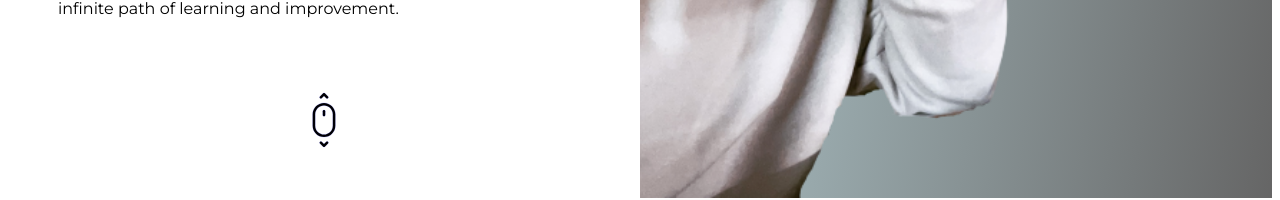
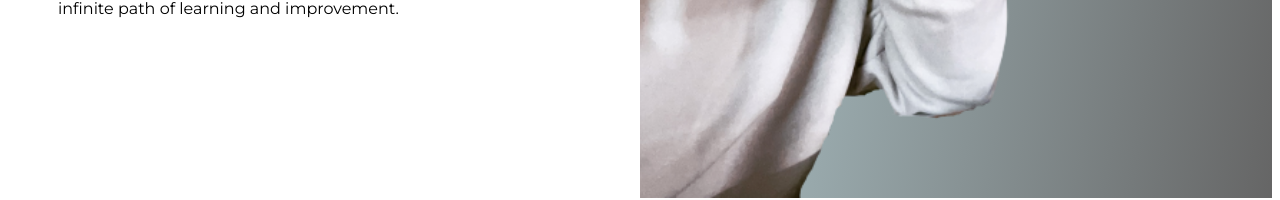
Before and after one commit to x-camacho/lexcodes, a React (Create React App) app: page / in a window 1280 px wide. Shown: the part 610-810 px from the top of the page. Built offline with nearby package versions, Linux system fonts and the light colour scheme.

Commit message:
removed mouse svg

```diff
--- a/src/components/Intro/Intro.jsx
+++ b/src/components/Intro/Intro.jsx
@@ -20,21 +20,6 @@ const Intro = () => {
                     Software Developer who uses JavaScript and React.  Stays on the infinite path of learning and improvement.
                 </p>
             </div>
-            <svg
-            width="100pt"
-            height="100pt"
-            version="1.1"
-            viewBox="0 0 752 752"
-            stroke="blue"
-            className="i-scroll"
-            xmlns="http://www.w3.org/2000/svg">
- <g>
-  <path d="m290.76 333.38v85.246c0 46.883 38.359 85.246 85.246 85.246 46.883 0 85.246-38.359 85.246-85.246l-0.003906-85.246c0-46.883-38.359-85.246-85.246-85.246-46.883 0-85.242 38.363-85.242 85.246zm85.242-66.301c36.465 0 66.301 29.836 66.301 66.301v85.246c0 36.465-29.836 66.301-66.301 66.301s-66.301-29.836-66.301-66.301v-85.246c0-36.465 29.836-66.301 66.301-66.301z"/>
-  <path d="m376 347.59c5.2109 0 9.4727-4.2617 9.4727-9.4727v-28.414c0-5.2109-4.2617-9.4727-9.4727-9.4727s-9.4727 4.2617-9.4727 9.4727v28.414c0.003906 5.2109 4.2656 9.4727 9.4727 9.4727z"/>
-  <path d="m369.37 576.8c1.8945 1.8945 4.2617 2.8398 6.6289 2.8398s4.7344-0.94531 6.6289-2.8398l23.68-23.68c3.7891-3.7891 3.7891-9.4727 0-13.262-3.7891-3.7891-9.4727-3.7891-13.262 0l-17.047 17.051-17.051-17.051c-3.7891-3.7891-9.4727-3.7891-13.262 0s-3.7891 9.4727 0 13.262z"/>
-  <path d="m369.37 175.2-23.68 23.68c-3.7891 3.7891-3.7891 9.4727 0 13.262 1.8945 1.8906 4.2617 2.8398 6.6328 2.8398 2.3672 0 4.7344-0.94531 6.6289-2.8398l17.051-17.051 17.051 17.051c1.8906 1.8906 4.2578 2.8398 6.625 2.8398 2.3672 0 4.7344-0.94531 6.6289-2.8398 3.7891-3.7891 3.7891-9.4727 0-13.262l-23.68-23.68c-3.7852-3.7891-9.4688-3.7891-13.258 0z"/>
- </g>
-</svg>
         </div>
         <div className='i-right'>
             <div className="i-bg"></div>
```
